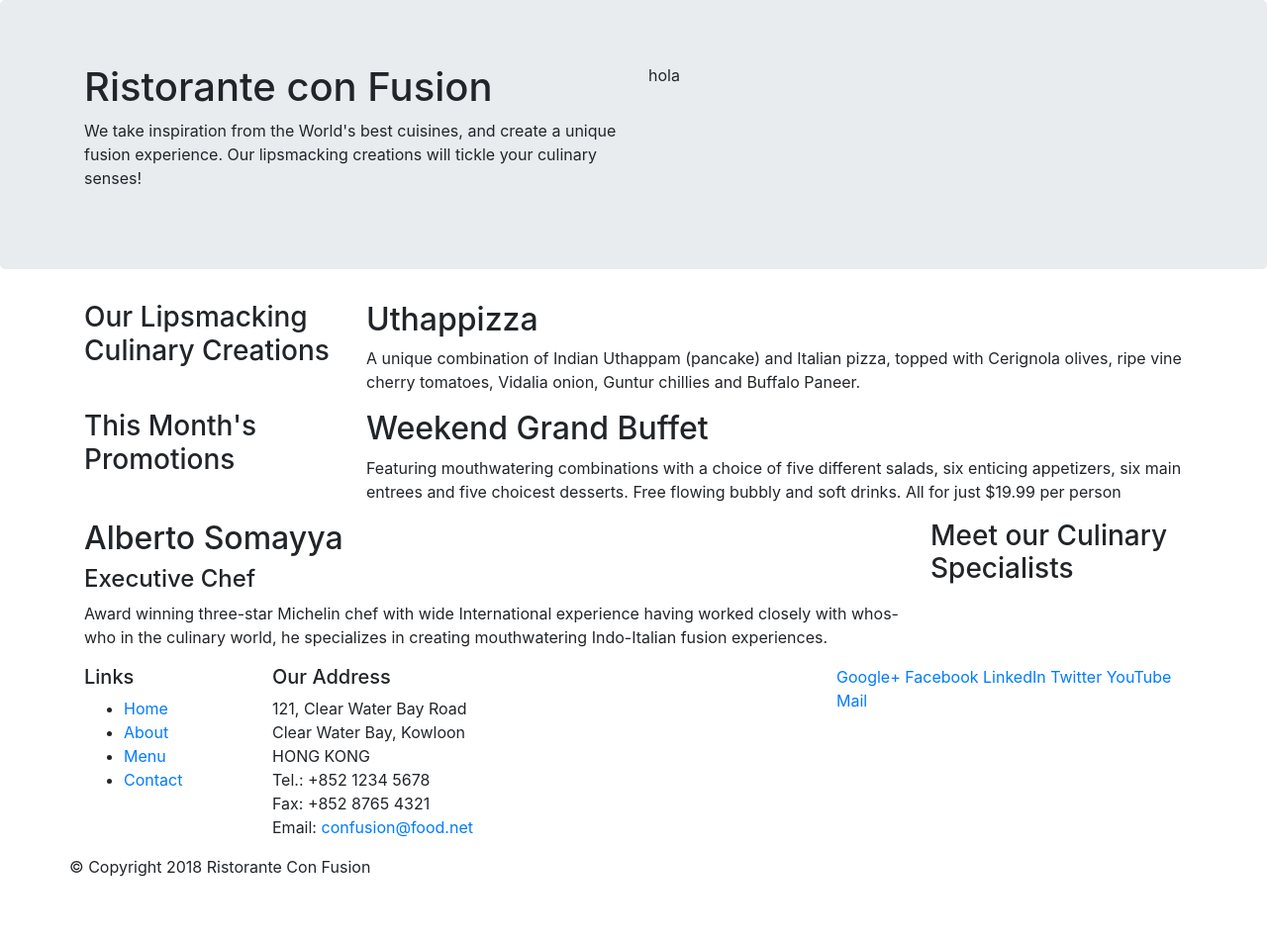
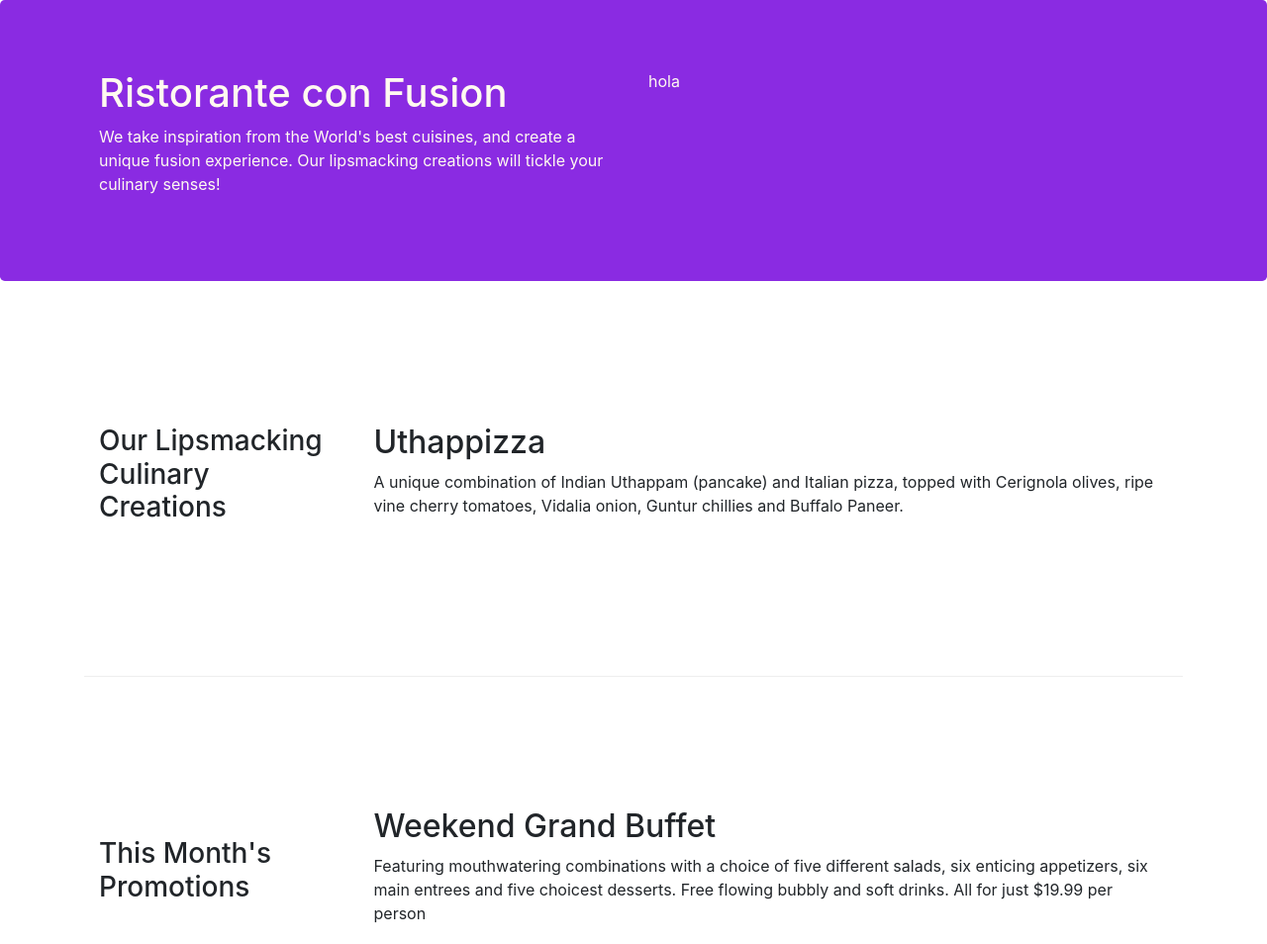
Before and after one commit to sotobraundevs/bootstrapBasics, a website: page index.html in a window 1280 px wide. Shown: the top 954 px of the page at 99% size. Before the commit the page ends 904 px from the top, so only its background shows below. Drawn offline with nearby package versions, Linux system fonts and the light colour scheme.

Commit message:
Bootstrap Grid Part 2

```diff
--- /dev/null
+++ b/css/style.css
@@ -0,0 +1,27 @@
+.row-header {
+
+    margin: 0px auto;
+    padding: 0px auto;
+}
+
+.row-content{
+margin: 0px auto;
+padding: 50px 0px 50px 0px;
+border-bottom: 1px ridge;
+min-height: 400px;
+}
+
+.row-footer{
+    background-color: blueviolet;
+    margin: 0px auto;
+    padding: 20px 0px 20px 0px;
+
+}
+
+.jumbotron{
+    padding: 70px 30px 70px ;
+    margin: 0px auto;
+    background: blueviolet;
+    color: floralwhite;
+
+}
--- a/index.html
+++ b/index.html
@@ -10,6 +10,7 @@
     <!-- Bootstrap CSS -->
     <link rel="stylesheet" href="node_modules/bootstrap/dist/css/bootstrap.min.css">
     <title>Ristorante Con Fusion</title>
+	<link rel="stylesheet" href="css/style.css">
 
 </head>
 
@@ -17,7 +18,7 @@
 
     <header class="jumbotron">
         <div class="container">
-            <div class="row">
+            <div class="row row-header">
                 <div class="col-12 col-sm-6 ">
                     <h1>Ristorante con Fusion</h1>
                     <p>We take inspiration from the World's best cuisines, and create a unique fusion experience. Our lipsmacking creations will tickle your culinary senses!</p>
@@ -29,7 +30,7 @@
     </header>
 
     <div class="container">
-        <div class="row">
+        <div class="row row-content align-items-center">
             <div class="col-12 col-sm-4 col-md-3">
                 <h3>Our Lipsmacking Culinary Creations</h3>
             </div>
@@ -40,7 +41,7 @@
         </div>
 
 
-        <div class="row">
+        <div class="row row-content align-items-center">
             <div class="col-12 col-sm-4 col-md-3">
                 <h3>This Month's Promotions</h3>
             </div>
@@ -50,7 +51,7 @@
             </div>
         </div>
 
-        <div class="row">
+        <div class="row row-content align-items-center">
             <div class="col-12 order-sm-last col-sm-4 col-md-3">
                 <h3>Meet our Culinary Specialists</h3>
             </div>
@@ -64,10 +65,10 @@
 
     <footer>
         <div class="container">
-            <div class="row">
+            <div class="row row-footer">
                 <div class="col-4 col-sm-2">
                     <h5>Links</h5>
-                    <ul>
+                    <ul class="list-unstyled">
                         <li><a href="#">Home</a></li>
                         <li><a href="#">About</a></li>
                         <li><a href="#">Menu</a></li>
@@ -85,8 +86,8 @@
 		              Email: <a href="mailto:confusion@food.net">confusion@food.net</a>
 		           </address>
                 </div>
-                <div class="col-12 offset-1 col-sm-4">
-                    <div>
+                <div class="col-12 offset-1 col-sm-4 align-self-center">
+                    <div class="text-center ">
                         <a href="http://google.com/+">Google+</a>
                         <a href="http://www.facebook.com/profile.php?id=">Facebook</a>
                         <a href="http://www.linkedin.com/in/">LinkedIn</a>
@@ -97,7 +98,7 @@
                 </div>
            </div>
            <div>
-                <div class="row">
+                <div class="row justify-content-center">
                     <p>© Copyright 2018 Ristorante Con Fusion</p>
                 </div>
            </div>
```
